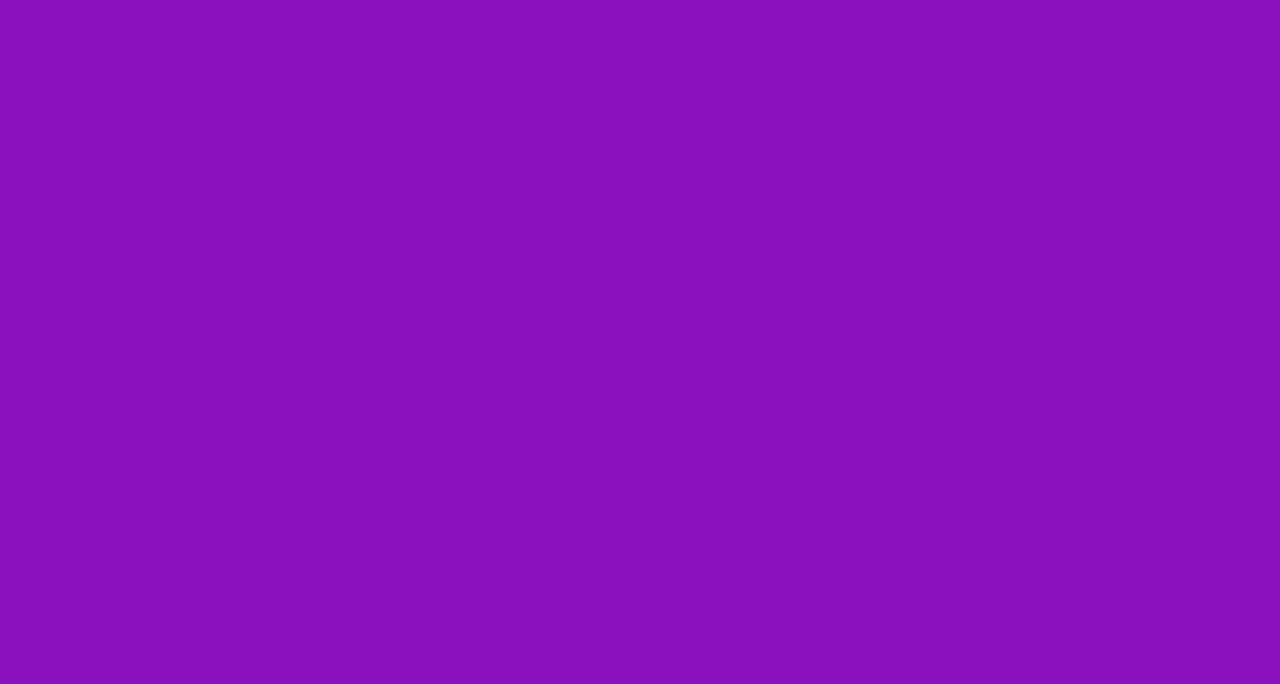
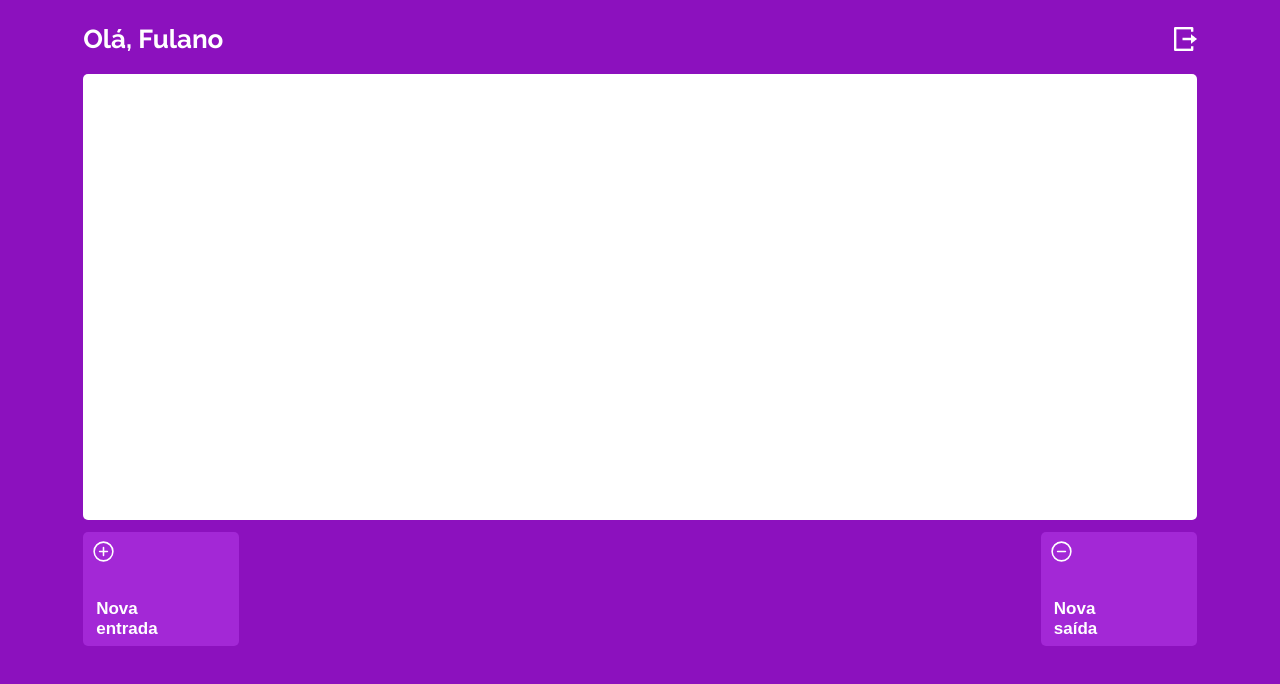
Before and after one commit to Vinicius-R-Cunha/my-wallet-front-end, a JavaScript app: page /wallet in a window 1280 px wide. Before the commit this address had no page. Shown: the top 684 px of the page. Built offline with nearby package versions, Linux system fonts and the light colour scheme; a web font is replaced by a local one.

Commit message:
main page layout

```diff
--- a/public/index.html
+++ b/public/index.html
@@ -13,6 +13,9 @@
 
 <body>
   <div class="root"></div>
+
+  <script type="module" src="https://unpkg.com/ionicons@5.5.2/dist/ionicons/ionicons.esm.js"></script>
+  <script nomodule src="https://unpkg.com/ionicons@5.5.2/dist/ionicons/ionicons.js"></script>
 </body>
 
 </html>
--- a/src/App.js
+++ b/src/App.js
@@ -1,6 +1,7 @@
 import { BrowserRouter, Routes, Route } from "react-router-dom";
 import Login from "./components/Login";
 import Register from "./components/Register";
+import MainPage from "./components/MainPage";
 import './style/reset.css';
 import './style/style.css';
 
@@ -10,8 +11,8 @@ export default function App() {
             <Routes>
                 <Route path="/" element={<Login />} />
                 <Route path="/sign-up" element={<Register />} />
-                {/* <Route path="/wallet" element={<MainPage />} />
-                <Route path="/in" element={<In />} />
+                <Route path="/wallet" element={<MainPage />} />
+                {/* <Route path="/in" element={<In />} />
                 <Route path="/out" element={<Out />} /> */}
             </Routes>
         </BrowserRouter>
--- /dev/null
+++ b/src/components/Header/index.js
@@ -0,0 +1,12 @@
+import { HeaderContainer } from "./style";
+import exit from '../../assets/exit.png';
+
+export default function Header({ text, main }) {
+
+    return (
+        <HeaderContainer>
+            <p>{text}</p>
+            {main && <img src={exit} alt="" />}
+        </HeaderContainer>
+    );
+}
--- /dev/null
+++ b/src/components/Header/style.js
@@ -0,0 +1,17 @@
+import styled from "styled-components";
+
+const HeaderContainer = styled.header`
+    width: 100%;
+
+    font-weight: 700;
+    font-size: 26px;
+    color: #FFFFFF;
+
+    margin-top: 26px;
+
+    display: flex;
+    justify-content: space-between;
+    align-items: center;
+`
+
+export { HeaderContainer }
--- /dev/null
+++ b/src/components/MainPage/index.js
@@ -0,0 +1,26 @@
+import './style.js';
+import { MainDiv, Registers, Buttons } from "./style";
+import Header from '../Header/index.js';
+
+export default function MainPage() {
+    return (
+        <MainDiv>
+            <Header text={'Olá, Fulano'} main={true} />
+
+            <Registers>
+
+            </Registers>
+
+            <Buttons>
+                <button>
+                    <ion-icon name="add-circle-outline"></ion-icon>
+                    <p>Nova<br />entrada</p>
+                </button>
+                <button>
+                    <ion-icon name="remove-circle-outline"></ion-icon>
+                    <p>Nova<br />saída</p>
+                </button>
+            </Buttons>
+        </MainDiv>
+    );
+}
--- /dev/null
+++ b/src/components/MainPage/style.js
@@ -0,0 +1,66 @@
+import styled from "styled-components";
+
+const MainDiv = styled.div`
+    width: 87%;
+
+    display: flex;
+    flex-direction: column;
+    justify-content: center;
+    align-items: center;
+`
+
+const Registers = styled.div`
+    width: 100%;
+    height: 446px;
+
+    display: flex;
+    flex-direction: column;
+    align-items: center;
+
+    background: #FFFFFF;
+
+    margin: 22px 0 12px 0;
+
+    border-radius: 5px;
+`
+
+const Buttons = styled.div`
+    width: 100%;
+
+    display: flex;
+    justify-content: space-between;
+
+    button {
+        width: 156px;
+        height: 114px;
+
+        background: #A328D6;
+
+        border: hidden;
+        border-radius: 5px;
+
+        display: flex;
+        flex-direction: column;
+        justify-content: space-between;
+
+        text-align: left;
+
+        ion-icon {
+            font-size: 25px;
+            color: #FFFFFF;
+
+            margin: 6px 0 0 2px;
+        }
+
+        p {
+            font-weight: bold;
+            font-size: 17px;
+            line-height: 20px;
+            color: #FFFFFF;
+
+            margin: 0 0 6px 7px;
+        }
+    }
+`
+
+export { MainDiv, Registers, Buttons }
--- a/src/style/style.css
+++ b/src/style/style.css
@@ -7,3 +7,10 @@ body {
 
     background: #8C11BE;
 }
+
+.root {
+    display: flex;
+    flex-direction: column;
+    justify-content: center;
+    align-items: center;
+}
```
Also changed, not shown: src/assets/exit.png (added).
